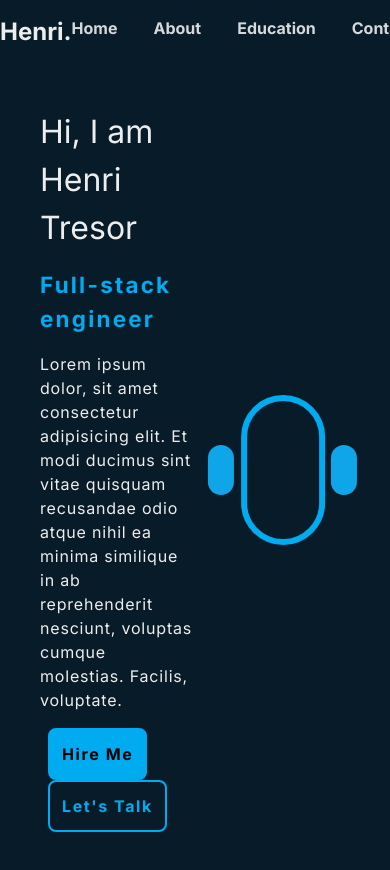
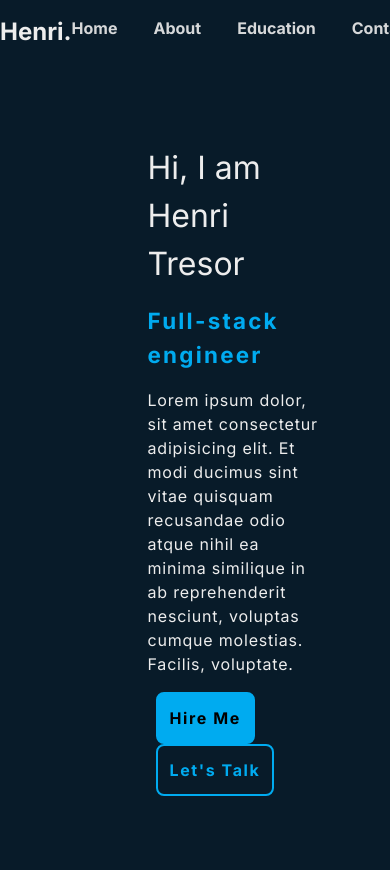
Before and after one commit to HenriTresor/portfolio, a Next.js app: page / in a window 390 px wide. Shown: the top 870 px of the page. Built offline with nearby package versions, Linux system fonts and the light colour scheme.

Commit message:
added navigation in the header

```diff
--- a/app/page.tsx
+++ b/app/page.tsx
@@ -6,7 +6,7 @@ export default function Home() {
     <div className=' bg-[#081b29] h-max-screen'>
       <Header />
       <div className='w-full flex h-screen justify-around p-5 items-center'>
-        <div className='w-[50%] flex flex-col gap-4 text-left ml-5'>
+        <div className='w-[50%] flex flex-col gap-4 text-left ml-20'>
           <h1 className='text-[#ededed] text-[2em]'>Hi, I am Henri Tresor</h1>
           <h4 className='text-[#00abf0] font-bold tracking-widest text-[1.4em]'>Full-stack engineer</h4>
           <p className='text-[#ededed] text-left tracking-wider'>Lorem ipsum dolor, sit amet consectetur adipisicing elit. Et modi ducimus sint vitae quisquam recusandae odio atque nihil ea minima similique in ab reprehenderit nesciunt, voluptas cumque molestias. Facilis, voluptate.</p>
@@ -15,7 +15,7 @@ export default function Home() {
             <button className='btn text-[#00abf0]'>Let&apos;s talk</button>
           </div>
         </div>
-        <div className='w-[50%] flex justify-center gap-2'>
+        <div className='w-[50%] hidden justify-center gap-2 md:flex'>
           <div className='w-[100px] h-[100px] bg-sky-500 rounded-full scale-50'>
 
           </div>
--- a/components/Header/index.tsx
+++ b/components/Header/index.tsx
@@ -1,4 +1,5 @@
 import React from 'react'
+import Link from 'next/link'
 
 type Props = {}
 
@@ -7,15 +8,23 @@ const Header = (props: Props) => {
       <div
           className='text-[#ededed] flex justify-around pt-4 w-full'
       >
-          <h2 className='text-2xl font-bold'>
+          <Link href={'/'}>
+              <h2 className='text-2xl font-bold'>
 
-              Henri.</h2>
+                  Henri.</h2>
+          </Link>
           <div className=''>
               <ul className='flex gap-9'>
-                  <li className='nav-list-item'>Home</li>
-                  <li className='nav-list-item'>About</li>
-                  <li className='nav-list-item'>Education</li>
-                  <li className='nav-list-item'>Contacts</li>
+                  <Link href={'/'}><li className='nav-list-item'>Home</li></Link>
+                  <Link href={'/about'}>
+                      <li className='nav-list-item'>About</li>
+                  </Link>
+                  <Link href={'/education'}>
+                      <li className='nav-list-item'>Education</li>
+                  </Link>
+                  <Link href={'/contacts'}>
+                      <li className='nav-list-item'>Contacts</li>
+                  </Link>
               </ul>
           </div>
       </div>
```
